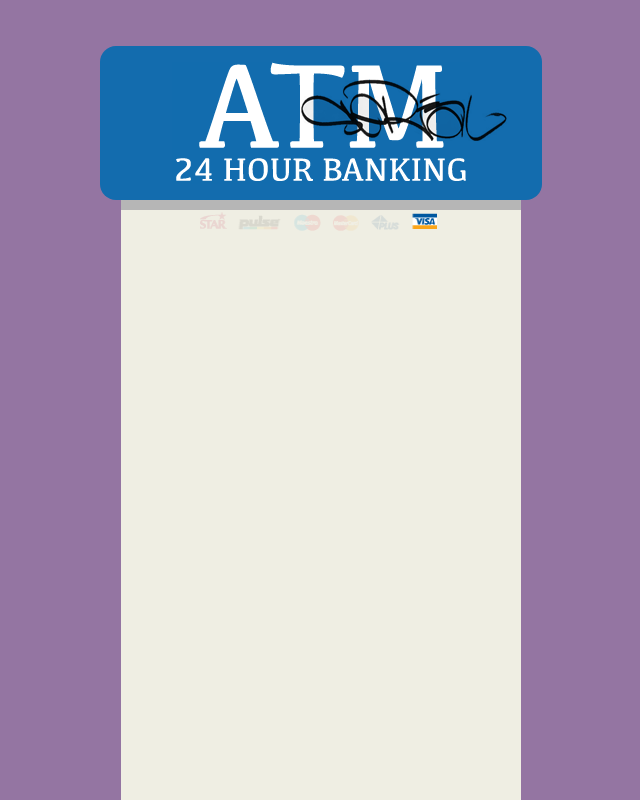
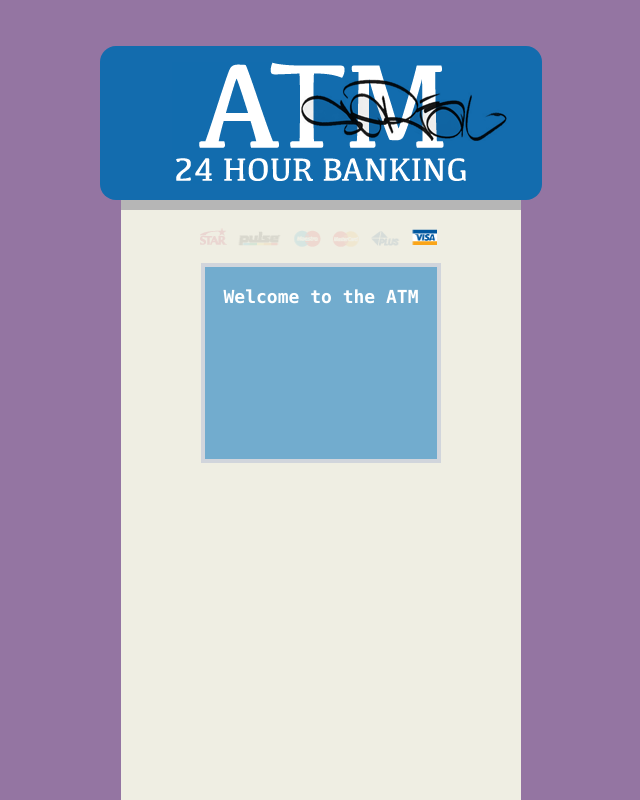
Before and after one commit to binayachaudari/tr-assessment-frontend, a React (Vite) app: page / in a window 1280 px wide. Shown: the whole page, without its empty margins (319-959 px from the left). Built offline with nearby package versions, Linux system fonts and the light colour scheme.

Commit message:
feat: add ATMScreen component and integrate into App layout; update CardType styling

```diff
--- a/src/App.jsx
+++ b/src/App.jsx
@@ -1,6 +1,7 @@
 import Logo from './components/Logo'
 import CardType from './components/CardType'
 import { CARD_BRAND } from './constants/cardBrands'
+import ATMScreen from './components/ATMScreen'
 
 function App() {
   return (
@@ -11,6 +12,7 @@ function App() {
       <div className="bg-[#efeee3] w-100 h-3/4 border-t-10 border-[#b6b6b6]">
         <div className="flex flex-col items-center justify-center">
           <CardType activeBrand={CARD_BRAND.VISA} />
+          <ATMScreen />
         </div>
       </div>
     </div>
--- /dev/null
+++ b/src/components/ATMScreen.jsx
@@ -0,0 +1,9 @@
+import React from 'react';
+
+export default function ATMScreen({ title = 'Welcome to the ATM' }) {
+  return (
+    <div className="bg-[#72acce] flex flex-col justify-between p-4 border-4 border-gray-300 text-white font-mono w-60 h-50">
+      <div className="text-center font-bold text-lg">{title}</div>
+    </div>
+  );
+}
--- a/src/components/CardType.jsx
+++ b/src/components/CardType.jsx
@@ -28,7 +28,7 @@ export default function CardType({ activeBrand = null }) {
     : null;
 
   return (
-    <div className="flex justify-around">
+    <div className="flex justify-around items-center my-4">
       <img
         ref={imgRef}
         src={sprite}
```
